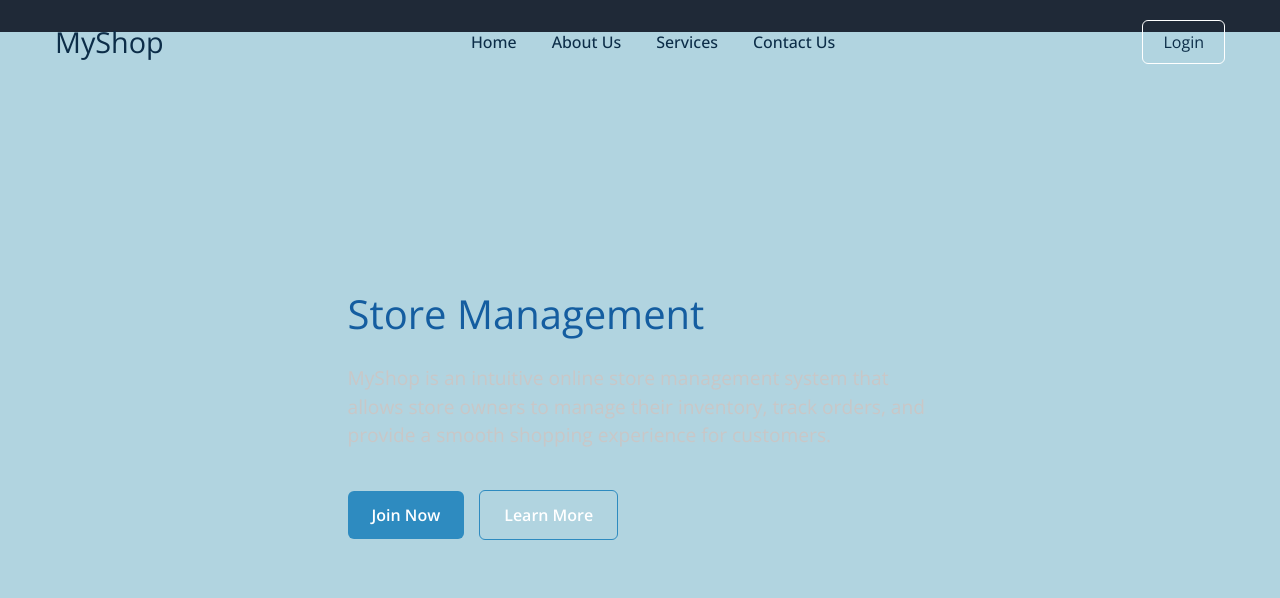
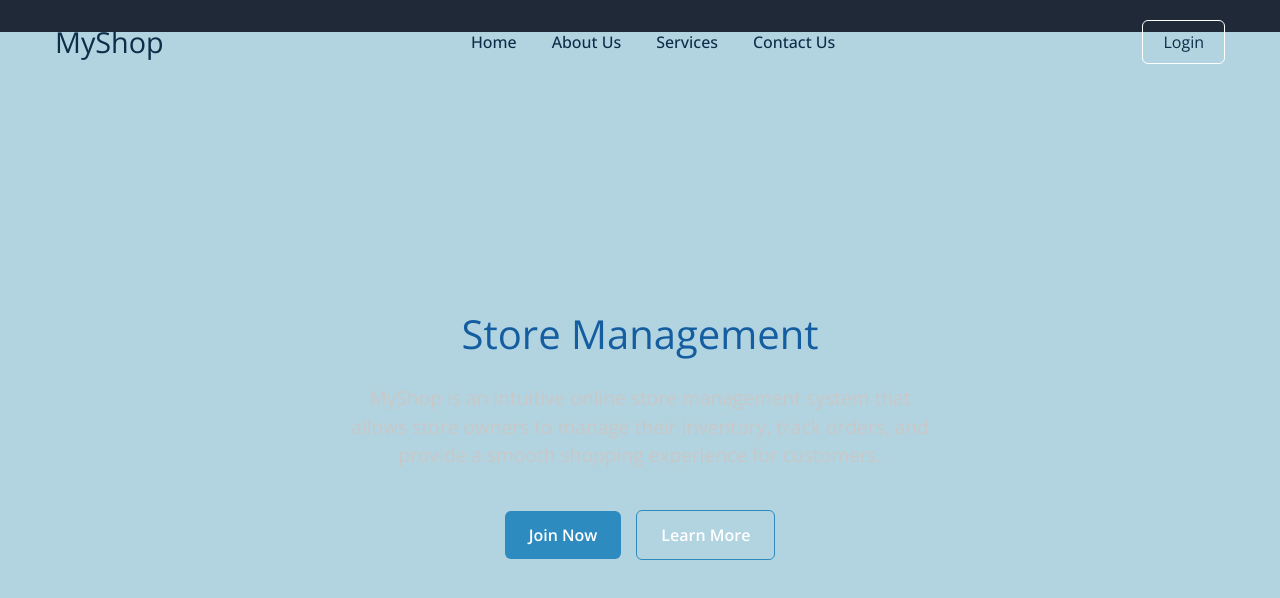
Before and after one commit to ruchspatil/VueCart, a Nuxt app: page / in a window 1280 px wide. Shown: the top 598 px of the page. Built offline with nearby package versions, Linux system fonts and the light colour scheme.

Commit message:
Update index.vue

```diff
--- a/pages/index.vue
+++ b/pages/index.vue
@@ -1,5 +1,5 @@
 <template>
-  <div id="body">
+  <div id="app">
     <router-view />
     <header class="header">
       <nav class="navbar">
@@ -54,22 +54,29 @@ export default {
 };
 </script>
 
-<style scoped>
+<style>
 /* Importing Google font - Open Sans */
 @import url("https://fonts.googleapis.com/css2?family=Open+Sans:wght@300;400;500;600;700&display=swap");
 
-* {
+/* Reset styles and ensure consistent layout */
+html,
+body {
   margin: 0;
   padding: 0;
-  box-sizing: border-box;
+  height: 100%; /* Ensure html and body span the full height */
+  width: 100%; /* Ensure html and body span the full width */
+  overflow-x: hidden; /* Prevent horizontal scrolling */
+  background-color: #B1D4E0; /* Apply the desired background color */
   font-family: "Open Sans", sans-serif;
 }
-#body {
-  height: 100vh;
-  width: 100%;
-  background-color: #B1D4E0;
+
+#app {
+  min-height: 100vh; /* Ensure the root element spans the full height */
+  display: flex;
+  flex-direction: column;
 }
 
+/* Header Styles */
 .header {
   position: fixed;
   top: 0;
@@ -115,9 +122,6 @@ export default {
 .navbar .buttons a:not(:last-child) {
   margin-right: 30px;
 }
-.navbar .buttons .signin:hover {
-  color: #47b2e4;
-}
 .navbar .buttons .signup {
   border: 1px solid #fff;
   padding: 10px 20px;
@@ -128,11 +132,13 @@ export default {
 .navbar .buttons .signup:hover {
   color: #0C2D48;
 }
+
+/* Hero Section Styles */
 .hero-section {
   display: flex;
   justify-content: space-evenly;
   align-items: center;
-  height: 95vh;
+  height: 100vh; /* Ensure it spans the full viewport height */
   padding: 0 15px;
   max-width: 1200px;
   margin: 0 auto;
@@ -140,6 +146,7 @@ export default {
 .hero-section .hero {
   max-width: 50%;
   color: #145DA0;
+  text-align: center; /* Center the text */
 }
 .hero h2 {
   font-size: 2.5rem;
@@ -176,6 +183,7 @@ export default {
   background-color: #fff;
   color: #0C2D48;
 }
+
 /* Hamburger menu styles */
 #menu-toggle {
   display: none;
@@ -185,7 +193,6 @@ export default {
   color: #fff;
   cursor: pointer;
   display: none;
-  order: 1;
 }
 @media screen and (max-width: 1023px) {
   .navbar .logo a {
```
